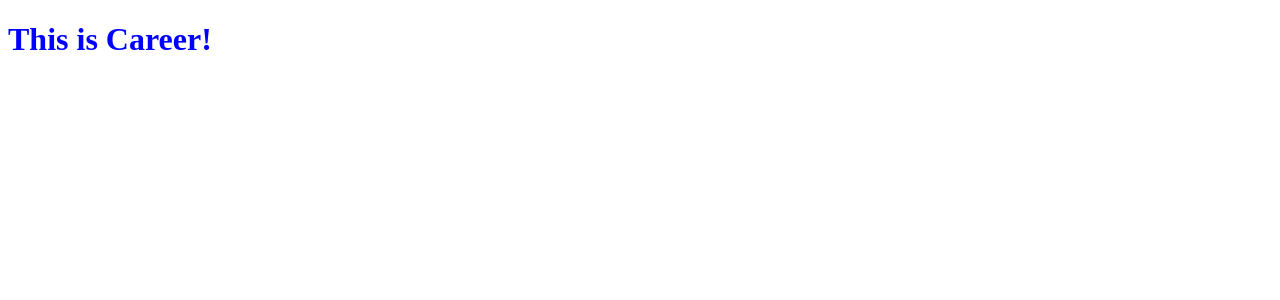
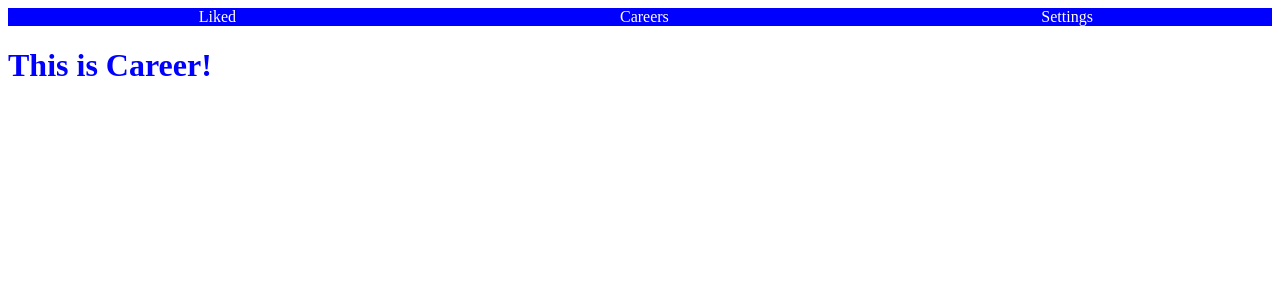
Before and after one commit to facn2/path-18-app, a React (Create React App) app: page /Careers in a window 1280 px wide. Shown: the top 300 px of the page. Built offline with nearby package versions, Linux system fonts and the light colour scheme.

Commit message:
creates NavBar #39 :sparkles:

```diff
--- /dev/null
+++ b/src/components/NavBar.js
@@ -0,0 +1,36 @@
+import React from 'react';
+import styled from 'styled-components';
+import { Link } from 'react-router-dom';
+
+const NavBarContainer = styled.div`
+  width: 100%;
+  padding: 0;
+  margin: 0;
+  background: blue;
+  display: flex;
+  justify-content: space-around;
+`;
+
+const NavBarItem = styled.div`
+  padding: 0 0.1rem;
+  width: 2.5rem;
+  color: #fff;
+`;
+
+const NavBar = () => {
+  return (
+    <NavBarContainer>
+      <Link to="/LikedCareers">
+        <NavBarItem>Liked</NavBarItem>
+      </Link>
+      <Link to="/Careers">
+        <NavBarItem>Careers</NavBarItem>
+      </Link>
+      <Link to="/Settings">
+        <NavBarItem>Settings</NavBarItem>
+      </Link>
+    </NavBarContainer>
+  );
+};
+
+export default NavBar;
--- a/src/containers/Careers.js
+++ b/src/containers/Careers.js
@@ -1,5 +1,6 @@
 import React, { Component } from 'react';
 import styled from 'styled-components';
+import NavBar from '../components/NavBar';
 
 const CareersContainer = styled.div`
   color: blue;
@@ -10,6 +11,7 @@ class Careers extends Component {
   render() {
     return (
       <CareersContainer>
+        <NavBar />
         <MainTitle> This is Career! </MainTitle>
       </CareersContainer>
     );
```
